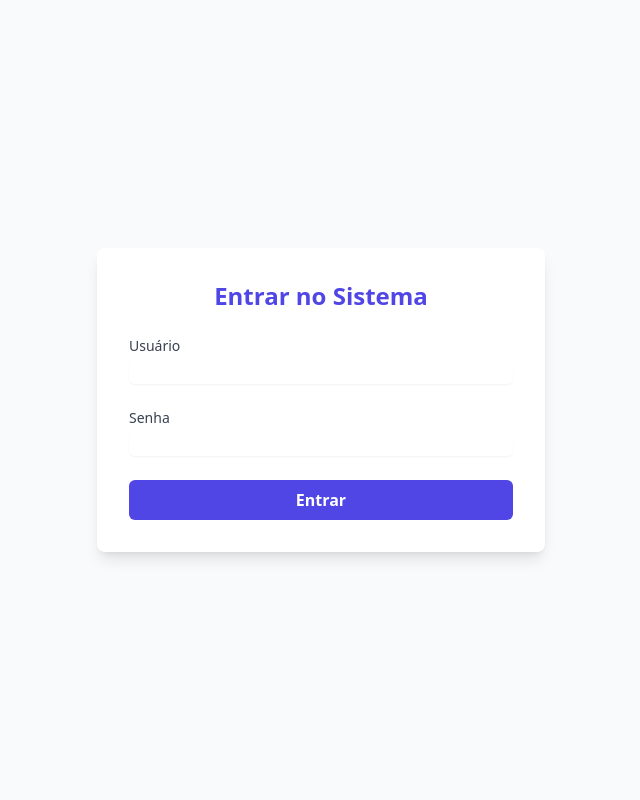
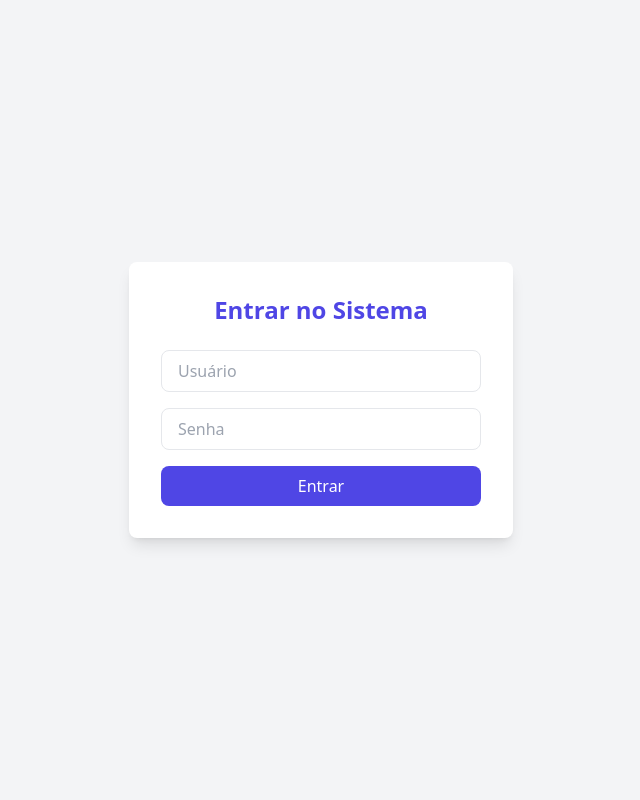
Before and after one commit to guandrade97/sistema-cobranca04, a Flask app: page /login in a window 1280 px wide. Shown: the whole page, without its empty margins (319-959 px from the left). Run offline with Flask 3, Linux system fonts and the light colour scheme; some libraries are stand-ins or nearby versions.

Commit message:
Update login.html

```diff
--- a/templates/login.html
+++ b/templates/login.html
@@ -1,37 +1,21 @@
 <!DOCTYPE html>
-<html lang="pt-br" class="h-full bg-gray-50">
+<html lang="pt-br">
 <head>
   <meta charset="UTF-8" />
-  <title>Login - Sistema de Cobrança</title>
+  <title>Login</title>
   <script src="https://cdn.tailwindcss.com"></script>
 </head>
-<body class="h-full flex items-center justify-center">
-
-  <div class="max-w-md w-full bg-white p-8 rounded-lg shadow-lg">
-    <h2 class="text-2xl font-bold mb-6 text-center text-indigo-600">Entrar no Sistema</h2>
-
-    {% if erro %}
-      <div class="mb-4 text-red-600 font-semibold">{{ erro }}</div>
-    {% endif %}
-
-    <form method="POST" class="space-y-6">
-      <div>
-        <label for="username" class="block text-sm font-medium text-gray-700">Usuário</label>
-        <input id="username" name="username" type="text" required
-          class="mt-1 block w-full rounded-md border-gray-300 shadow-sm focus:border-indigo-500 focus:ring-indigo-500" />
-      </div>
-
-      <div>
-        <label for="password" class="block text-sm font-medium text-gray-700">Senha</label>
-        <input id="password" name="password" type="password" required
-          class="mt-1 block w-full rounded-md border-gray-300 shadow-sm focus:border-indigo-500 focus:ring-indigo-500" />
-      </div>
-
-      <button type="submit" class="w-full py-2 px-4 bg-indigo-600 text-white font-semibold rounded-md hover:bg-indigo-700 transition">
-        Entrar
-      </button>
+<body class="bg-gray-100 flex items-center justify-center min-h-screen">
+  <div class="bg-white p-8 rounded-lg shadow-lg w-96">
+    <h1 class="text-2xl font-bold mb-6 text-center text-indigo-600">Entrar no Sistema</h1>
+    <form method="POST" action="/login" class="space-y-4">
+      <input type="text" name="username" placeholder="Usuário" required
+        class="w-full px-4 py-2 border rounded-lg focus:outline-none focus:ring-2 focus:ring-indigo-500" />
+      <input type="password" name="password" placeholder="Senha" required
+        class="w-full px-4 py-2 border rounded-lg focus:outline-none focus:ring-2 focus:ring-indigo-500" />
+      <button type="submit"
+        class="w-full bg-indigo-600 text-white py-2 rounded-lg hover:bg-indigo-700 transition">Entrar</button>
     </form>
   </div>
-
 </body>
 </html>
```
